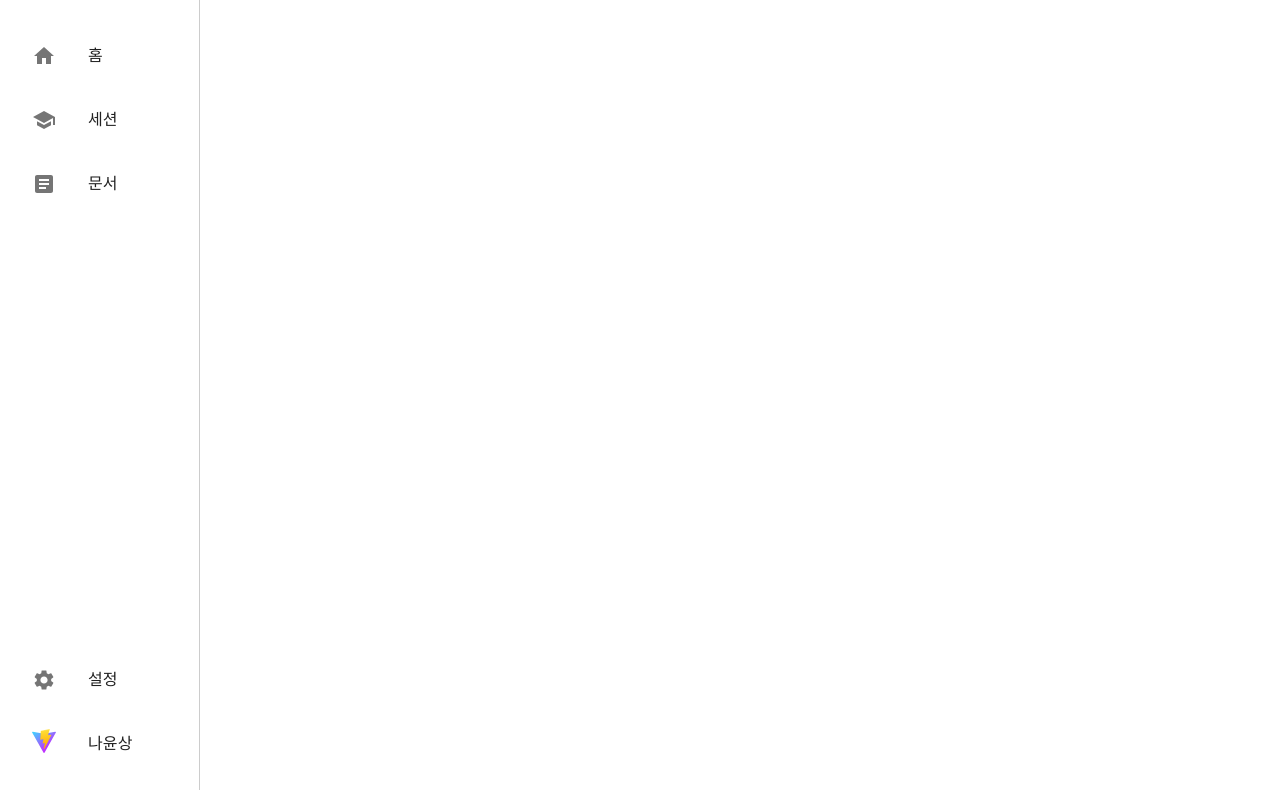
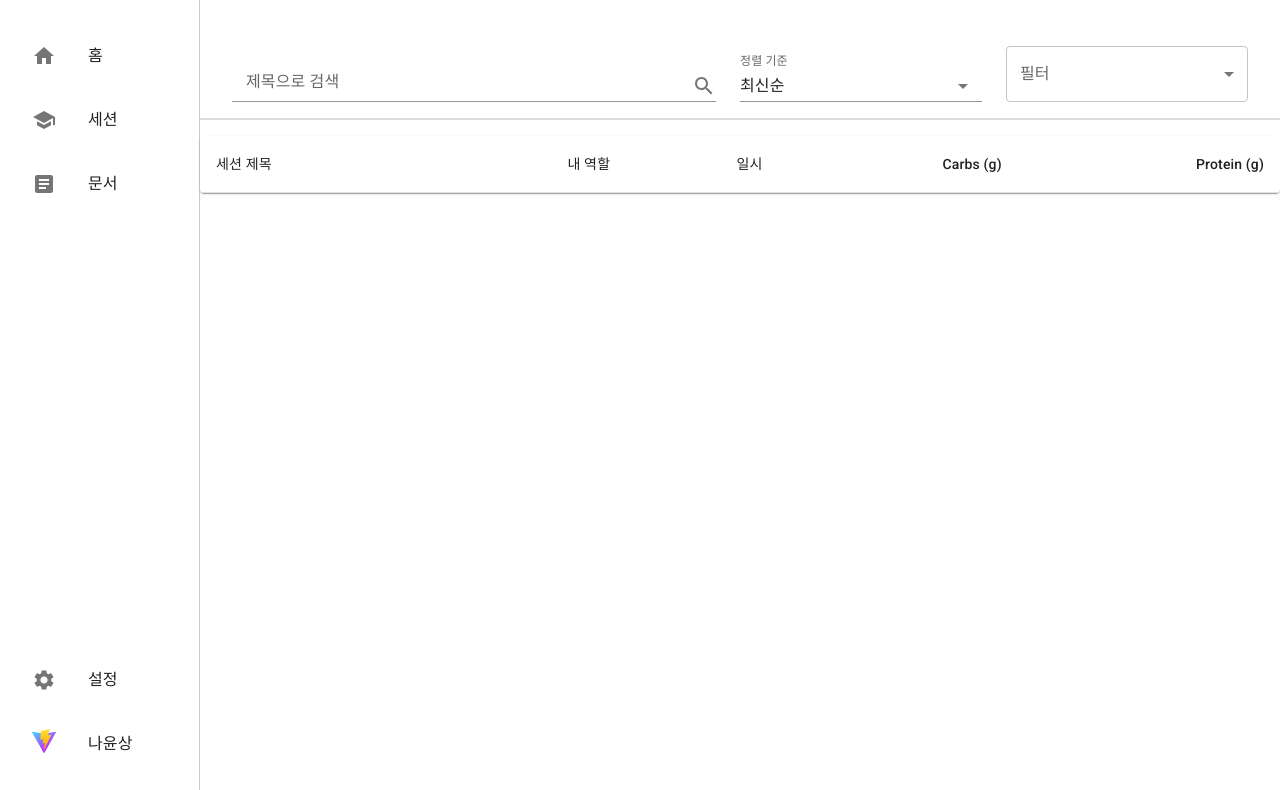
Before and after one commit to nayounsang/catch-up-proto, a React (Vite) app: page /dashboard in a window 1280 px wide. Shown: the top 790 px of the page. Built offline with nearby package versions, Linux system fonts and the light colour scheme.

Commit message:
feat: session-option 제작

```diff
--- /dev/null
+++ b/src/component/molecule/SessinSearch.tsx
@@ -0,0 +1,22 @@
+import { FormControl, Input, InputAdornment, InputLabel, styled } from "@mui/material";
+import SearchIcon from "@mui/icons-material/Search";
+
+export default function SessionSearch(){
+    return(
+        <FormControl sx={{ flex: 1 }}>
+        <InputLabel htmlFor="search">제목으로 검색</InputLabel>
+        <SearchInput
+          placeholder="검색"
+          id="search"
+          fullWidth
+          endAdornment={
+            <InputAdornment position="end">
+              <SearchIcon />
+            </InputAdornment>
+          }
+        />
+        </FormControl>
+    )
+}
+
+const SearchInput = styled(Input)(() => ({}));
--- /dev/null
+++ b/src/component/molecule/SessionFilter.tsx
@@ -0,0 +1,48 @@
+import {
+  Box,
+  Chip,
+  FormControl,
+  InputLabel,
+  MenuItem,
+  OutlinedInput,
+  Select,
+  SelectChangeEvent,
+} from "@mui/material";
+import { useState } from "react";
+
+const sortBenchmark: string[] = ["기준1", "기준2", "기준3"];
+
+export default function SessionFilter() {
+  const [curBenchmark, setCurBenchmark] = useState<string[]>([]);
+  const handleChange = (event: SelectChangeEvent<typeof curBenchmark>) => {
+    const {
+      target: { value },
+    } = event;
+    setCurBenchmark(
+      typeof value === "string" ? value.split(",") : value
+    );
+  };
+  return (
+    <FormControl sx={{ flex: 0.5 }}>
+      <InputLabel id="filter">필터</InputLabel>
+      <Select
+        labelId="filter"
+        multiple
+        input={<OutlinedInput label="필터" />}
+        value={curBenchmark}
+        onChange={handleChange}
+        renderValue={(selected) => (
+          <Box sx={{ display: "flex", gap: "0.5rem",overflowX:"scroll" }}>
+            {selected.map((value) => (
+              <Chip key={value} label={value} />
+            ))}
+          </Box>
+        )}
+      >
+        {sortBenchmark.map((e) => (
+            <MenuItem key={e} value={e}><Chip label={e}/></MenuItem>
+        ))}
+      </Select>
+    </FormControl>
+  );
+}
--- /dev/null
+++ b/src/component/molecule/SessionSort.tsx
@@ -0,0 +1,21 @@
+import { FormControl, InputLabel, NativeSelect } from "@mui/material";
+
+export default function SessionSort() {
+  return (
+    <FormControl sx={{ flex: 0.5 }}>
+      <InputLabel variant="standard" htmlFor="sort">
+        정렬 기준
+      </InputLabel>
+      <NativeSelect
+        defaultValue={"latest"}
+        inputProps={{
+          name: "sort",
+          id: "sort",
+        }}
+      >
+        <option value={"latest"}>최신순</option>
+        <option value={"others"}>다른것</option>
+      </NativeSelect>
+    </FormControl>
+  );
+}
--- /dev/null
+++ b/src/component/organism/SessionOption.tsx
@@ -0,0 +1,26 @@
+import { Box, styled } from "@mui/material";
+import SessionSort from "../molecule/SessionSort";
+import SessionSearch from "../molecule/SessinSearch";
+import SessionFilter from "../molecule/SessionFilter";
+
+export default function SessionOption() {
+  return (
+    <Container>
+      <SessionSearch />
+      <SessionSort />
+      <SessionFilter/>
+    </Container>
+  );
+}
+
+const Container = styled(Box)(() => ({
+  display: "flex",
+  height: "120px",
+  width: "100%",
+  borderBottom: "2px solid #ddd",
+  alignItems: "flex-end",
+  padding: "1rem 2rem",
+  color: "white",
+  gap: "1.5rem",
+  marginBottom: "1rem",
+}));
--- /dev/null
+++ b/src/component/organism/SessionTable.tsx
@@ -0,0 +1,25 @@
+import {
+  Paper,
+  Table,
+  TableBody,
+  TableCell,
+  TableContainer,
+  TableHead,
+} from "@mui/material";
+
+export default function SessionTable() {
+  return (
+    <TableContainer component={Paper}>
+      <Table>
+        <TableHead>
+          <TableCell>세션 제목</TableCell>
+          <TableCell align="right">내 역할</TableCell>
+          <TableCell align="right">일시</TableCell>
+          <TableCell align="right">Carbs&nbsp;(g)</TableCell>
+          <TableCell align="right">Protein&nbsp;(g)</TableCell>
+        </TableHead>
+        <TableBody></TableBody>
+      </Table>
+    </TableContainer>
+  );
+}
--- /dev/null
+++ b/src/component/template/SessionView.tsx
@@ -0,0 +1,12 @@
+import { Box } from "@mui/material";
+import SessionOption from "../organism/SessionOption";
+import SessionTable from "../organism/SessionTable";
+
+export default function SessionView() {
+  return (
+    <Box flexGrow={1}>
+      <SessionOption />
+      <SessionTable/>
+    </Box>
+  );
+}
--- a/src/page/DashBoard.tsx
+++ b/src/page/DashBoard.tsx
@@ -1,11 +1,13 @@
 import { styled } from "@mui/material";
 import SideBar from "../component/template/SideBar";
+import SessionView from "../component/template/SessionView";
 
 export default function DashBoard() {
   return (
     <>
       <Container>
         <SideBar/>
+        <SessionView/>
       </Container>
     </>
   );
```
